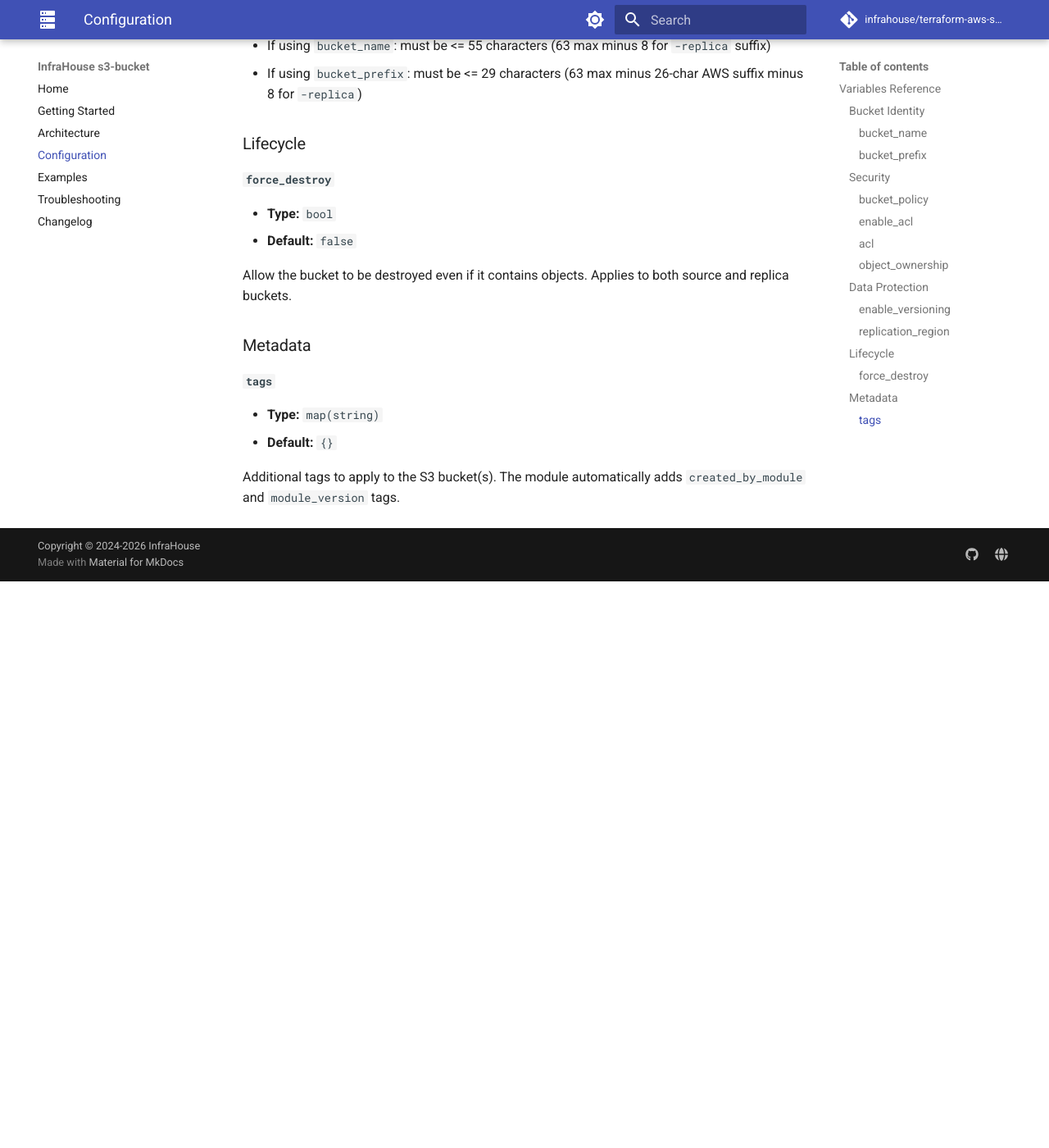
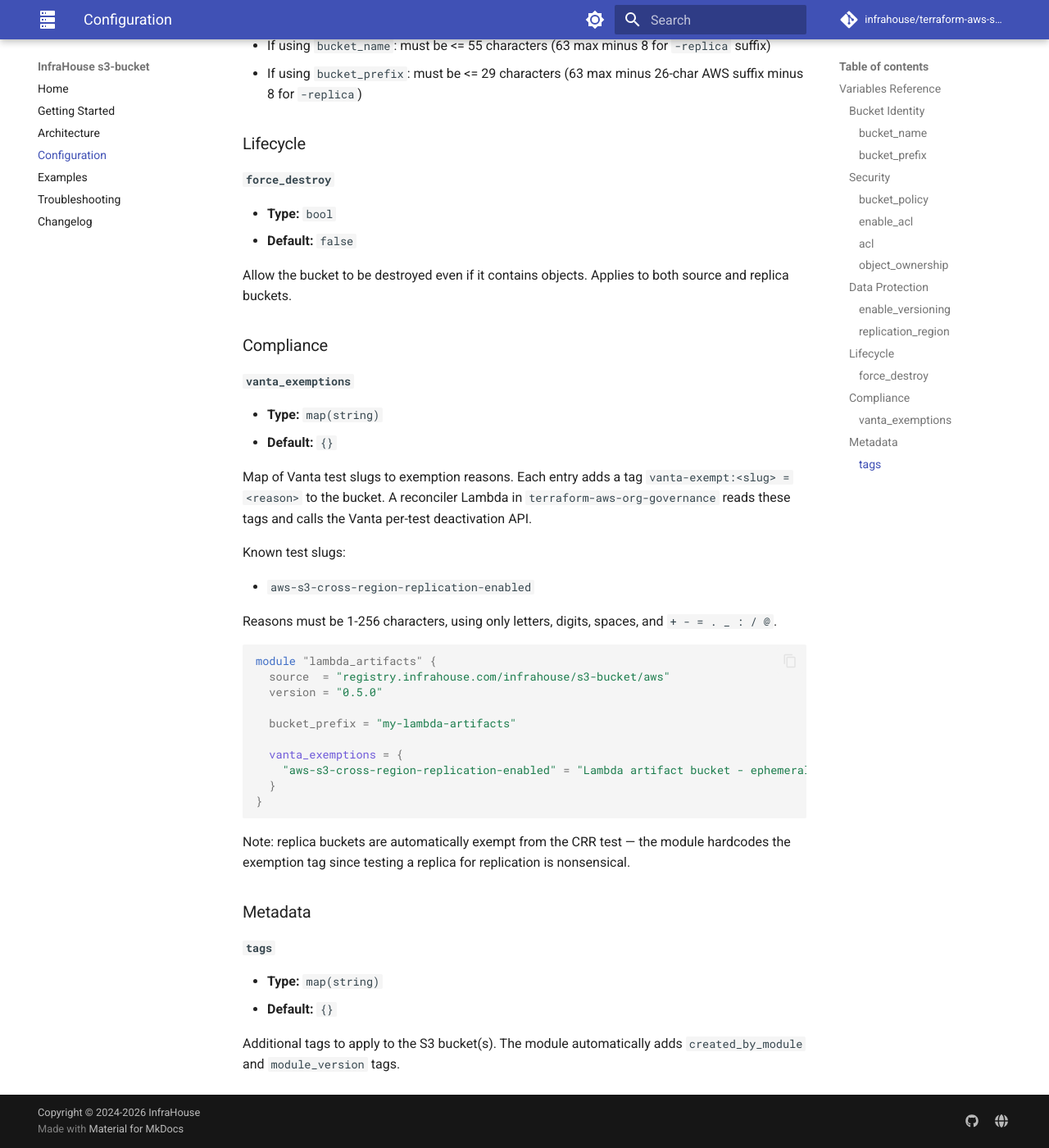
Before and after one commit to infrahouse/terraform-aws-s3-bucket, an MkDocs documentation site: the page built from docs/configuration.md, in a window 1280 px wide and 1400 px high, scrolled down 1986 px. Shown: the whole window at 82% size. Built offline with MkDocs 1.6.1 and Material for MkDocs 9.7.7, drawn with Linux system fonts in a browser that asks for light colours; comment, search, counter and statistics services are not loaded; before the commit the page ends 2695 px from its top, so only the background shows below that.

Commit message:
feat: add per-test Vanta exemption tags for compliance automation
Vanta flags replica buckets for missing cross-region replication, which
is nonsensical since they are the replication destination. This adds a
vanta_exemptions variable that stamps vanta-exempt:<test-slug> tags on
buckets, consumed by a reconciler Lambda that calls the Vanta per-test
deactivation API. Replica buckets are auto-exempt from the CRR test.

Co-Authored-By: Claude Opus 4.6 <noreply@anthropic.com>

````diff
--- a/docs/configuration.md
+++ b/docs/configuration.md
@@ -97,6 +97,42 @@ Constraints:
 Allow the bucket to be destroyed even if it contains objects. Applies to
 both source and replica buckets.
 
+### Compliance
+
+#### `vanta_exemptions`
+
+- **Type:** `map(string)`
+- **Default:** `{}`
+
+Map of Vanta test slugs to exemption reasons. Each entry adds a tag
+`vanta-exempt:<slug> = <reason>` to the bucket. A reconciler Lambda in
+`terraform-aws-org-governance` reads these tags and calls the Vanta
+per-test deactivation API.
+
+Known test slugs:
+
+- `aws-s3-cross-region-replication-enabled`
+
+Reasons must be 1-256 characters, using only letters, digits, spaces,
+and `+ - = . _ : / @`.
+
+```hcl
+module "lambda_artifacts" {
+  source  = "registry.infrahouse.com/infrahouse/s3-bucket/aws"
+  version = "0.5.0"
+
+  bucket_prefix = "my-lambda-artifacts"
+
+  vanta_exemptions = {
+    "aws-s3-cross-region-replication-enabled" = "Lambda artifact bucket - ephemeral build output, no DR value"
+  }
+}
+```
+
+Note: replica buckets are automatically exempt from the CRR test — the
+module hardcodes the exemption tag since testing a replica for replication
+is nonsensical.
+
 ### Metadata
 
 #### `tags`
````
Also changed, not shown: .claude/plans/vanta-exemptions.md (added, +203 -0 lines), README.md (+1 -0 lines), 4 other files.
